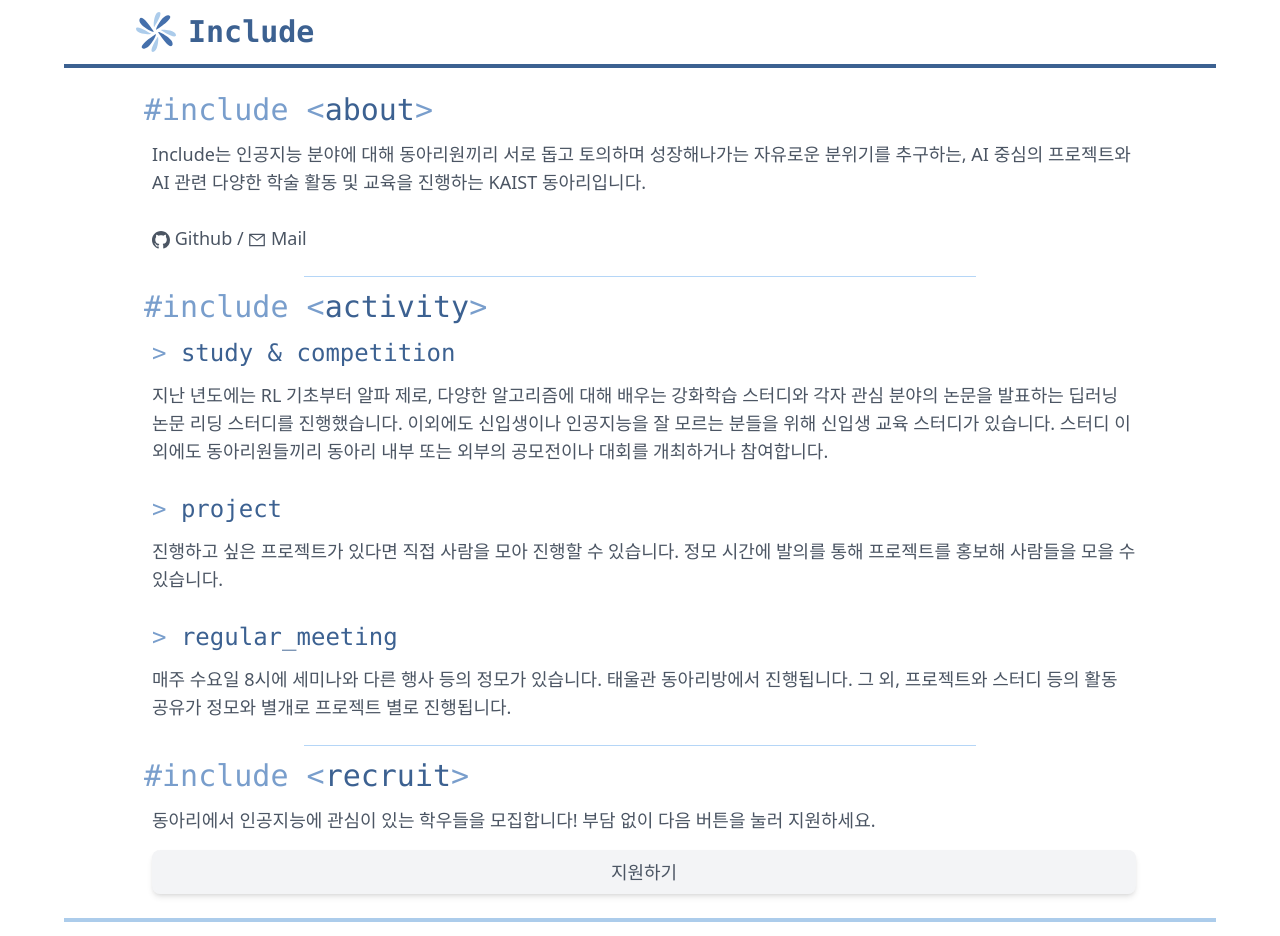
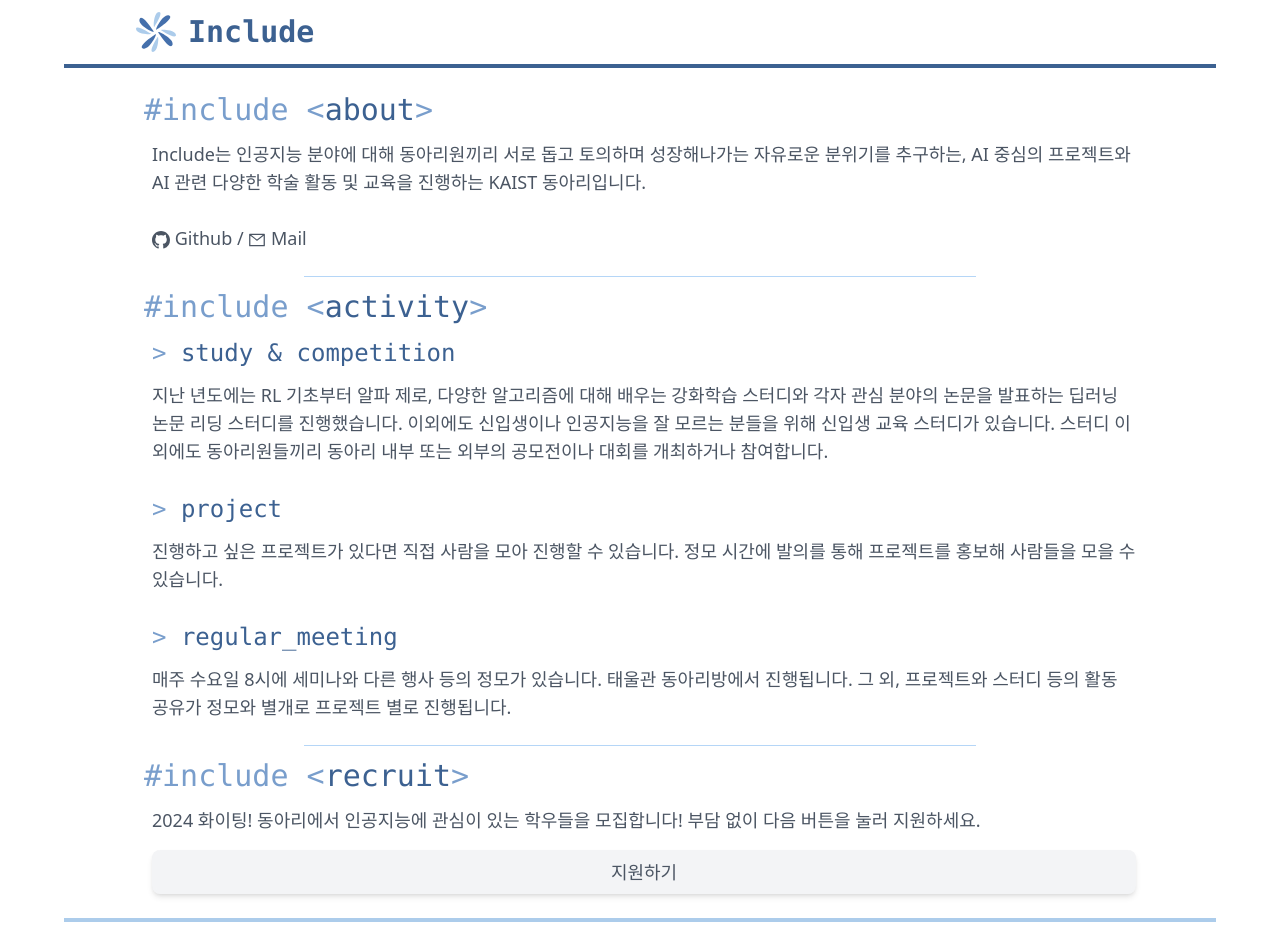
Before and after one commit to kaist-include/kaist-include.github.io, a Next.js app: page / in a window 1280 px wide. Shown: the top 936 px of the page. Built offline with nearby package versions, Linux system fonts and the light colour scheme.

Commit message:
Update index.tsx

```diff
--- a/pages/index.tsx
+++ b/pages/index.tsx
@@ -55,6 +55,7 @@
             </Section>
             :
             <Section>
+              2024 화이팅!
               동아리에서 인공지능에 관심이 있는 학우들을 모집합니다!
               부담 없이 다음 버튼을 눌러 지원하세요.<br />
               <Link href={Config.recruit} passHref>
```
